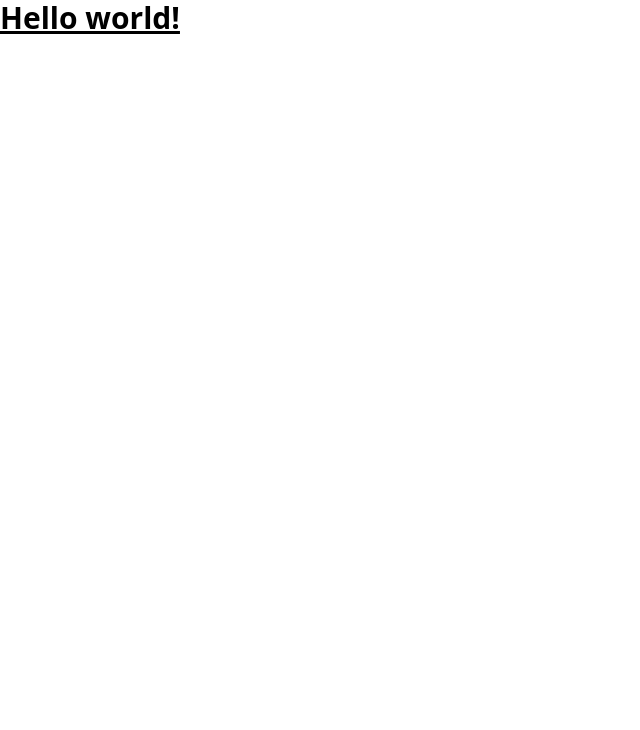
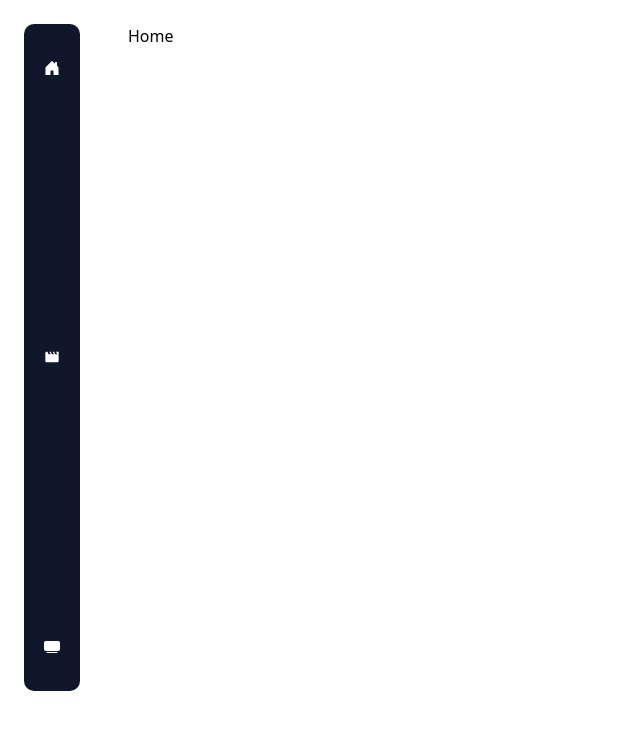
Before and after one commit to rhenaldkarrel/modern-react-movie-app, a React (Vite) app: page / in a window 1280 px wide. Shown: the top 730 px of the page, without its empty margins (0-640 px from the left). Built offline with nearby package versions, Linux system fonts and the light colour scheme.

Commit message:
feat: add routes & home page

```diff
--- a/src/App.jsx
+++ b/src/App.jsx
@@ -1,5 +1,8 @@
+import { RouterProvider } from 'react-router-dom';
+import router from './routes';
+
 function App() {
-	return <h1 className="text-3xl font-bold underline">Hello world!</h1>;
+	return <RouterProvider router={router} />;
 }
 
 export default App;
--- /dev/null
+++ b/src/pages/home/index.jsx
@@ -0,0 +1,5 @@
+const Home = () => {
+	return <div>Home</div>;
+};
+
+export default Home;
--- /dev/null
+++ b/src/routes/index.jsx
@@ -0,0 +1,22 @@
+import React from 'react';
+import { Navigate, createBrowserRouter } from 'react-router-dom';
+
+import { MainLayout } from '@/components';
+
+const Home = React.lazy(() => import('@/pages/home'));
+
+const router = createBrowserRouter([
+	{
+		path: '/',
+		element: <MainLayout />,
+		children: [
+			{
+				index: true,
+				element: <Home />,
+			},
+			{ path: '*', element: <Navigate to="." /> },
+		],
+	},
+]);
+
+export default router;
```
